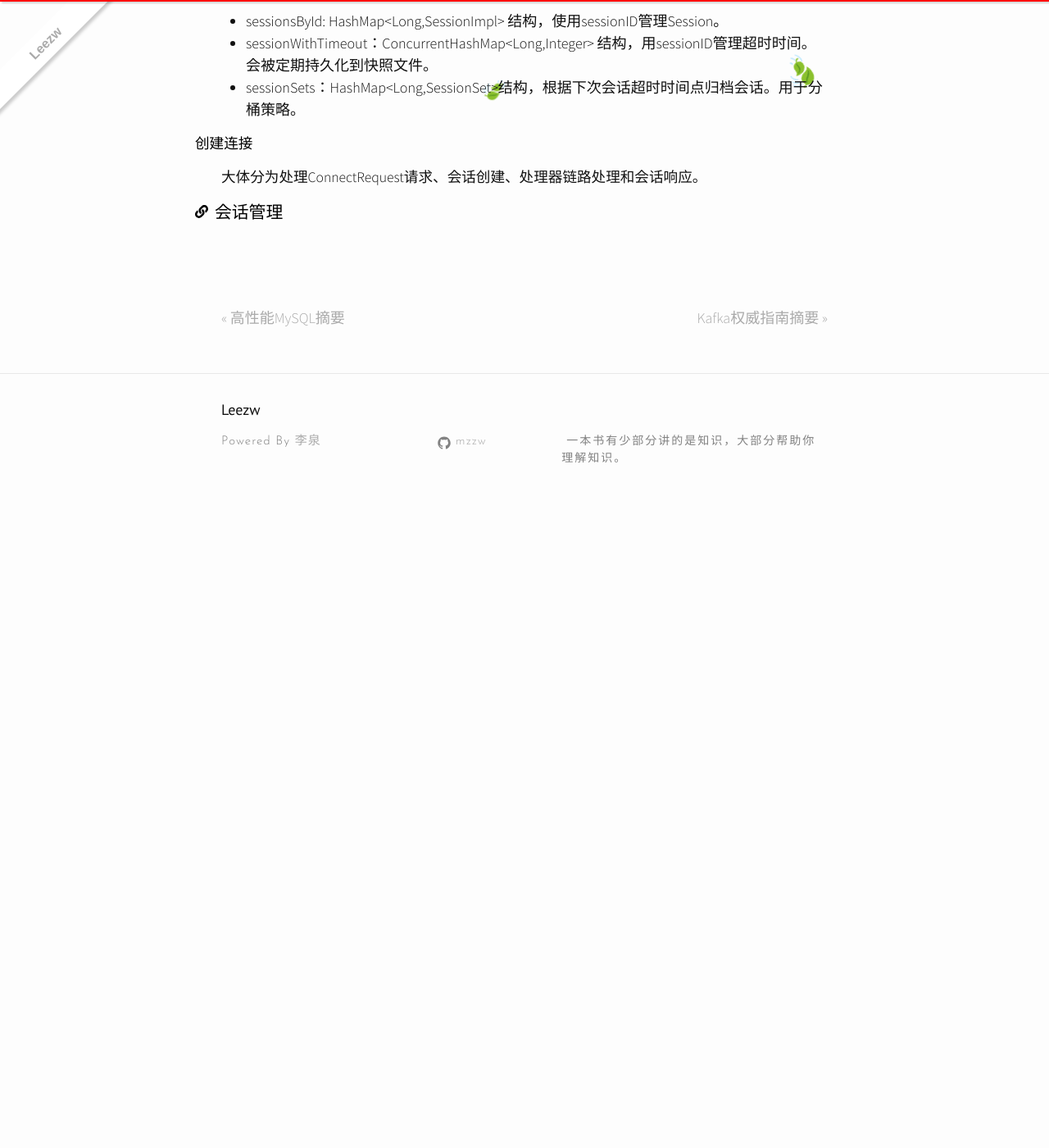
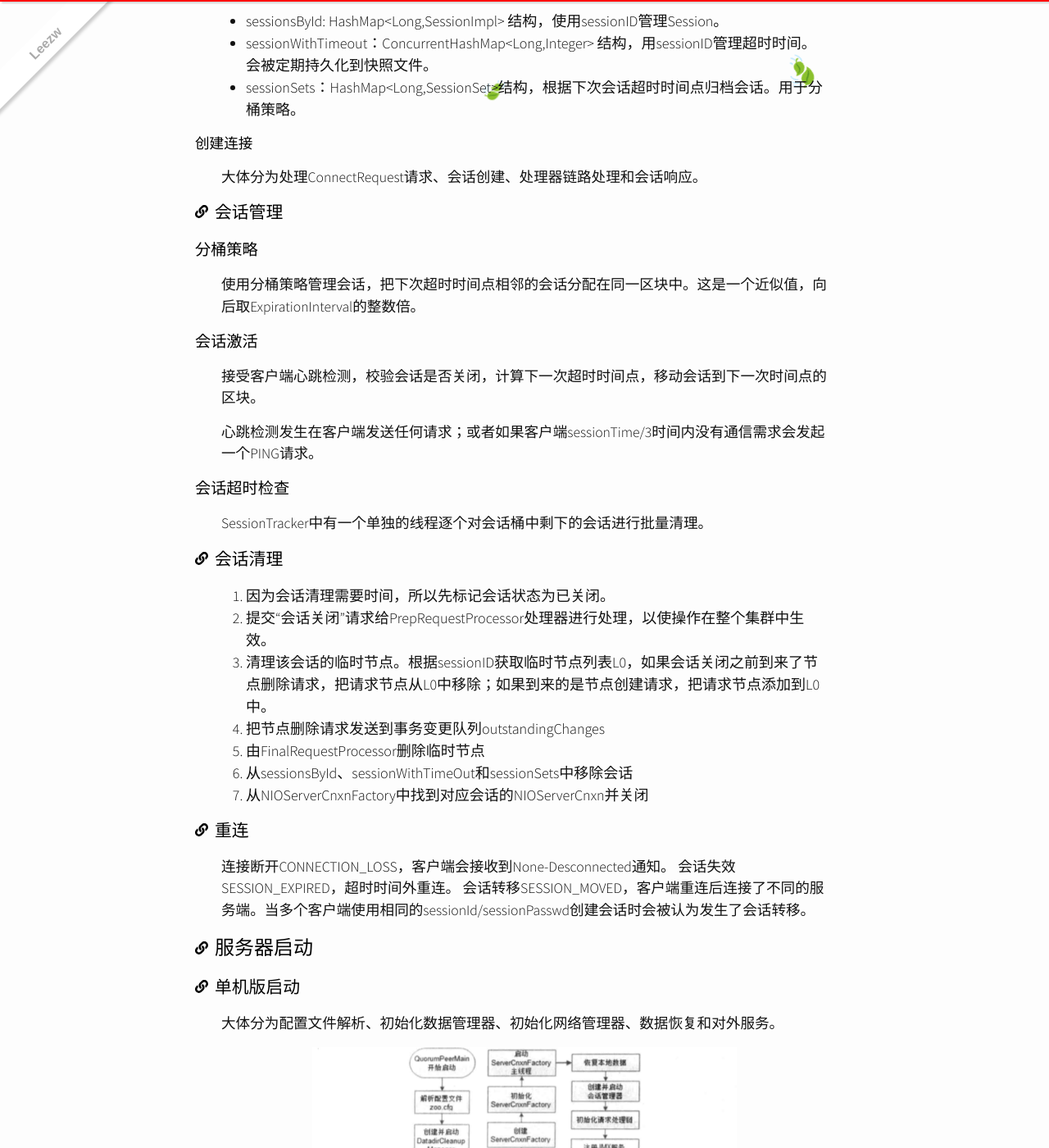
Before and after one commit to quantum-li/quantum-li.github.io, a Jekyll site: the page built from _posts/2020-05-08-from-paxos-to-zookeeper.md, in a window 1280 px wide and 1400 px high, scrolled down 21379 px. Shown: the whole window at 82% size. Built offline with Jekyll 4.4.1, drawn with Linux system fonts in a browser that asks for light colours; nearby versions of some CDN libraries; comment, search, counter and statistics services are not loaded; before the commit the page ends 22009 px from its top, so only the background shows below that; some of the changed text lies outside the part shown.

Commit message:
2020-05-25 13:47:03

```diff
--- a/_posts/2020-05-08-from-paxos-to-zookeeper.md
+++ b/_posts/2020-05-08-from-paxos-to-zookeeper.md
@@ -638,3 +638,136 @@
 大体分为处理ConnectRequest请求、会话创建、处理器链路处理和会话响应。
 
 ### 会话管理
+
+#### 分桶策略
+
+使用分桶策略管理会话，把下次超时时间点相邻的会话分配在同一区块中。这是一个近似值，向后取ExpirationInterval的整数倍。
+
+#### 会话激活
+
+接受客户端心跳检测，校验会话是否关闭，计算下一次超时时间点，移动会话到下一次时间点的区块。
+
+心跳检测发生在客户端发送任何请求；或者如果客户端sessionTime/3时间内没有通信需求会发起一个PING请求。
+
+#### 会话超时检查
+
+SessionTracker中有一个单独的线程逐个对会话桶中剩下的会话进行批量清理。
+
+### 会话清理
+
+1. 因为会话清理需要时间，所以先标记会话状态为已关闭。
+2. 提交“会话关闭”请求给PrepRequestProcessor处理器进行处理，以使操作在整个集群中生效。
+3. 清理该会话的临时节点。根据sessionID获取临时节点列表L0，如果会话关闭之前到来了节点删除请求，把请求节点从L0中移除；如果到来的是节点创建请求，把请求节点添加到L0中。
+4. 把节点删除请求发送到事务变更队列outstandingChanges
+5. 由FinalRequestProcessor删除临时节点
+6. 从sessionsById、sessionWithTimeOut和sessionSets中移除会话
+7. 从NIOServerCnxnFactory中找到对应会话的NIOServerCnxn并关闭
+
+### 重连
+
+连接断开CONNECTION_LOSS，客户端会接收到None-Desconnected通知。
+会话失效SESSION_EXPIRED，超时时间外重连。
+会话转移SESSION_MOVED，客户端重连后连接了不同的服务端。当多个客户端使用相同的sessionId/sessionPasswd创建会话时会被认为发生了会话转移。
+
+## 服务器启动
+
+### 单机版启动
+
+大体分为配置文件解析、初始化数据管理器、初始化网络管理器、数据恢复和对外服务。
+
+![单机版启动流程](/assets/images/1594f1a8-f881-4f22-affd-281fd9e6c67b.png)
+
+#### 预启动
+
+1. 所有模式启动都是以QuorumPeerMain作为启动类
+2. 解析配置文件zoo.cfg
+3. 创建并启动历史文件清理器DatadirCleanupManager
+4. 判断是集群模式还是单机模式，如果是单机模式交给ZooKeeperServerMain启动
+5. 再次进行配置文件解析
+6. 创建服务器实例zookeeper.server.ZooKeeperServer
+
+#### 初始化
+
+1. 创建服务器统计器ServerStats
+2. 创建数据管理器FileTxnSnapLog，上层服务器和底层数据存储之间的中间层。
+3. 设置服务器tickTime和超时时间
+4. 创建、初始化、启动ServerCnxnFactory
+5. 恢复本地数据
+6. 创建、启动会话管理器SessionTracker
+7. 初始化ZK的请求处理链，责任链模式，PrepRequestProcessor、SyncRequestProcessor、FinalRequestProcessor
+8. 注册JMX服务
+9. 注册ZooKeeper服务器实例，把初始化完毕的ZooKeeper服务器实例注册给ServerCnxnFactory
+
+### 集群版启动
+
+![集群版启动](/assets/images/6d725bd5-1feb-44d9-b4b3-314cde363bd3.png)
+
+#### 预启动
+
+1. 由QuorumPeerMain作为启动类
+2. 解析配置文件
+3. 创建文件清理器
+4. 判断当前模式，如果配置了多个服务器地址以集群模式启动
+
+#### 初始化
+
+1. 创建、初始化ServerCnxnFactory
+2. 创建数据管理器
+3. 创建QuorumPeer实例，Quorum是ZooKeeper服务器实例的托管者，检测当前服务器状态和进行Leader选举。
+4. 创建内存数据库ZKDatabase
+5. 初始化QuorumPeer
+6. 恢复本地数据
+7. 启动ServerCnxnFactory主线程
+
+#### Leader选举
+
+1. 初始化选举，初始化过程中每个服务器给自己投票。
+2. 注册JMX服务
+3. 检测当前服务器状态
+4. Leader选举，如果所有ZXID都一样，那么SID最大的称为Leader
+
+#### Leader和Follower启动期交互
+
+![启动期交互](/assets/images/f0191750-6e52-4ec9-b97a-eb4564643cb1.png)
+
+1. 创建Leader服务器和Follower服务器
+2. Leader服务器启动Follower接收器LearnerCnxAcceptor
+3. Learner服务器和Leader建立连接
+4. Leader服务器创建LearnerHandler，每个Handler实例对应一个Leader与Learner的连接。
+5. Learner把自己的信息发送给Leader完成注册
+6. Leader解析Learner信息，计算新的epoch
+7. 发送Leader状态并等待响应
+8. 数据同步
+9. 启动Leader和Learner服务器。
+
+#### Leader和Follower的启动
+
+1. 创建并启动会话管理器
+2. 初始化ZooKeeper请求处理链
+3. 注册JMX服务
+
+## Leader选举
+
+### 概述
+
+#### 服务器启动时期的选举
+
+1. 每个Server发出一个(myid,ZXID)的投票发送给集群中的其它机器。
+2. 接收到投票后判断有效性是否是本轮投票或是否来自LOOKING状态服务器
+3. 根据myid和ZXID处理投票，并发出自己认为该成为Leader的机器的投票（选ZXID大的，如果一样选SID大的）。
+4. 统计投票，判断是否有过半的机器接收到相同的投票信息。选出Leader
+5. 改变服务器为响应的状态FOLLOWING或LEADING
+
+#### 运行期选举
+
+只有Leader挂了才会触发重新选举
+
+1. 余下的非Observer服务器改变状态为LOOKING
+2. 发出(myid,ZXID)的投票发送给集群中的其他机器
+3. 接受投票并处理
+4. 统计投票
+5. 改变服务器状态
+
+### Leader选举算法的分析
+
+哪台服务器数据越新，ZXID就越大，所以先比较ZXID，如果ZXID一样选SID最大。然后发送给所有机器，并统计结果是否有大于一半的机器。
```
Also changed, not shown: assets/images/1594f1a8-f881-4f22-affd-281fd9e6c67b.png (added), assets/images/6d725bd5-1feb-44d9-b4b3-314cde363bd3.png (added), assets/images/f0191750-6e52-4ec9-b97a-eb4564643cb1.png (added).
